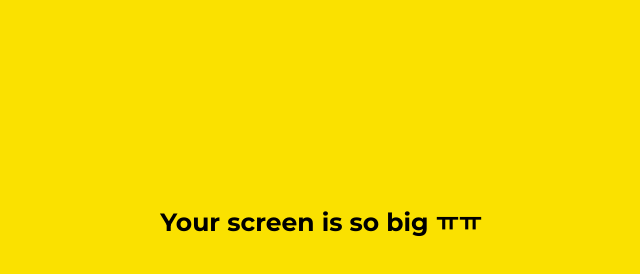
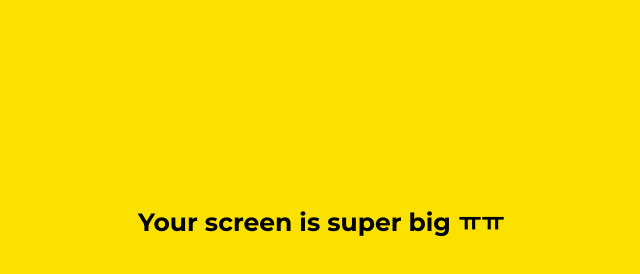
Before and after one commit to Hyeongseoplee/kakao-clone-coding__2021, a plain HTML site: page friends.html in a window 1280 px wide. Shown: the part 178-452 px from the top of the page, without its empty margins (319-959 px from the left). Drawn offline with Linux system fonts and the light colour scheme.

Commit message:
so -> super

```diff
--- a/friends.html
+++ b/friends.html
@@ -89,7 +89,7 @@
 
     <div class="splash-screen"><i class="fa fa-comment fa-7x"></i></div>
 
-    <div class="mediaQuery">Your screen is so big ㅠㅠ</div>
+    <div class="mediaQuery">Your screen is super big ㅠㅠ</div>
 
     <nav class="nav">
       <ul class="nav__list">
```
